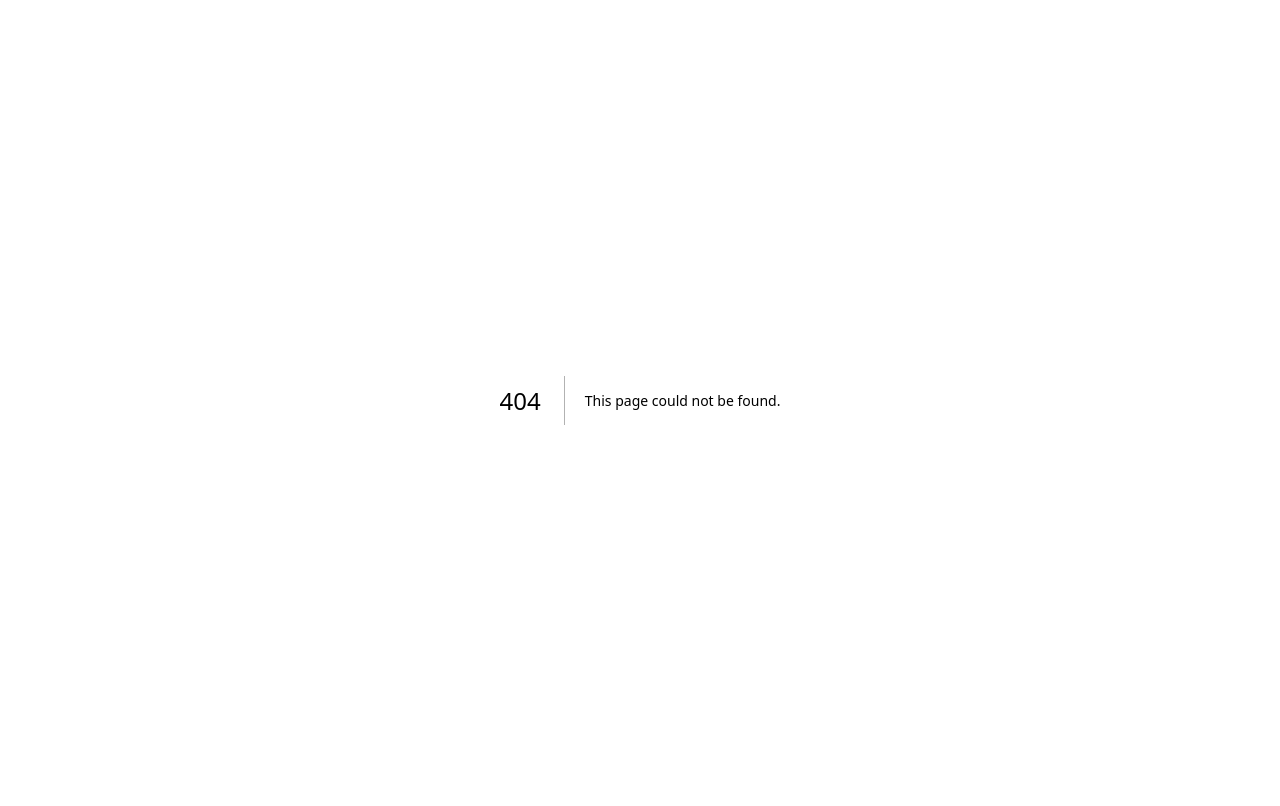
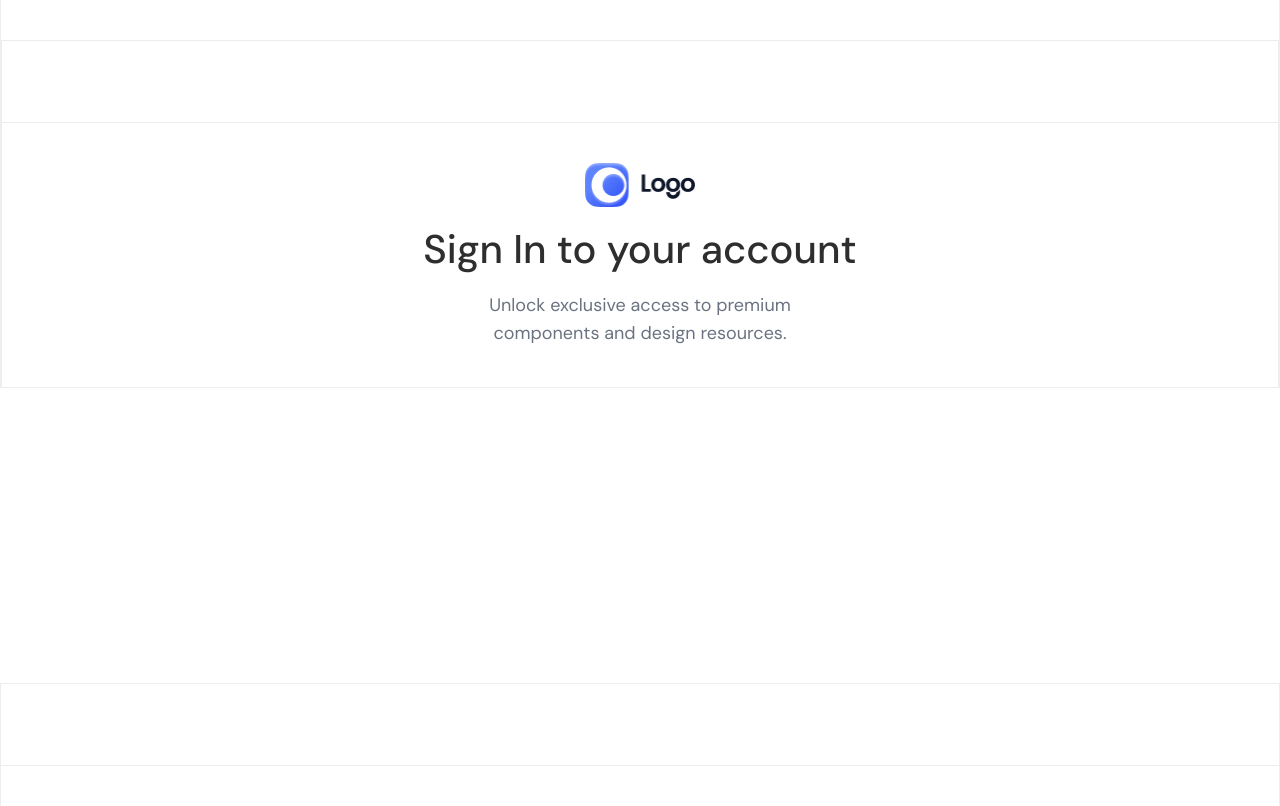
Before and after one commit to MohammadNaiem65/pimjo-task-one, a Next.js app: page /sign-in in a window 1280 px wide. Before the commit this address had no page. Built offline with nearby package versions, Linux system fonts and the light colour scheme.

Commit message:
feat(auth/header): create shared header component
Created shared Header component for auth pages

```diff
--- /dev/null
+++ b/src/app/(auth)/sign-in/page.tsx
@@ -0,0 +1,9 @@
+import Header from "@/components/auth/shared/Header";
+
+export default function LoginPage() {
+  return (
+    <div>
+      <Header type="sign-in" />
+    </div>
+  );
+}
--- /dev/null
+++ b/src/components/auth/shared/Header.tsx
@@ -0,0 +1,30 @@
+import Image from "next/image";
+
+interface HeaderProps {
+  type: "sign-in" | "sign-up";
+}
+
+export default function Header({ type }: HeaderProps) {
+  const subtitle =
+    type === "sign-in"
+      ? "Unlock exclusive access to premium components and design resources."
+      : "Join us and start your journey today, it only takes a minute to get started.";
+
+  return (
+    <div className="w-full border-b">
+      <div className="max-content-width diagonal-background-pattern mx-auto h-full border-x">
+        <div className="pattern-section-content-width flex h-full flex-col items-center justify-center gap-y-4.5 border-x bg-white py-10">
+          <Image src="/logo.png" alt="Logo" width={110} height={44} />
+
+          <h1 className="text-[2.5rem]/[3rem] font-medium text-[#2E2E2E]">
+            {type === "sign-in" ? "Sign In" : "Sign Up"} to your account
+          </h1>
+
+          <p className="max-w-102.5 text-center text-lg/[1.75rem] text-text-secondary">
+            {subtitle}
+          </p>
+        </div>
+      </div>
+    </div>
+  );
+}
```
